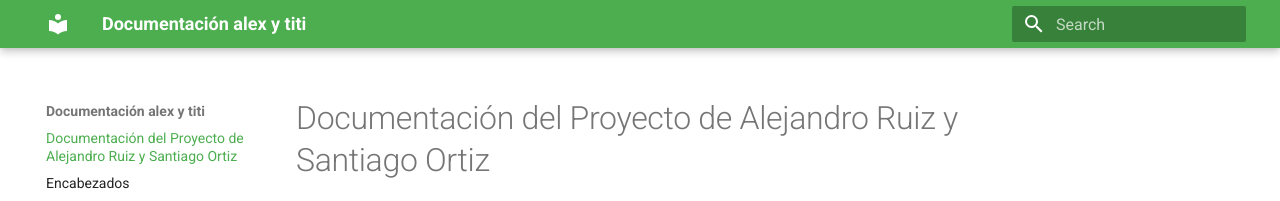
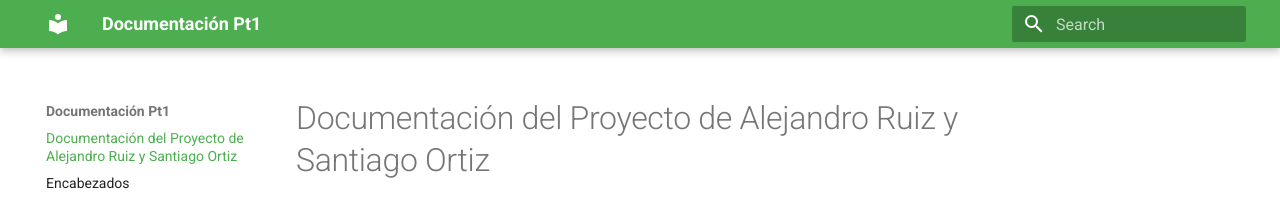
Before and after one commit to Peppa833/Mecatronica, an MkDocs documentation site: the page built from docs/index.md, in a window 1280 px wide. Shown: the top 201 px of the page. Built offline with MkDocs 1.6.1 and Material for MkDocs 9.7.7, drawn with Linux system fonts in a browser that asks for light colours.

Commit message:
modificacionalex5

```diff
--- a/mkdocs.yml
+++ b/mkdocs.yml
@@ -1,4 +1,4 @@
-site_name: Documentación alex y titi
+site_name: Documentación Pt1
 markdown_extensions:
   - pymdownx.highlight:
       anchor_linenums: true
```
